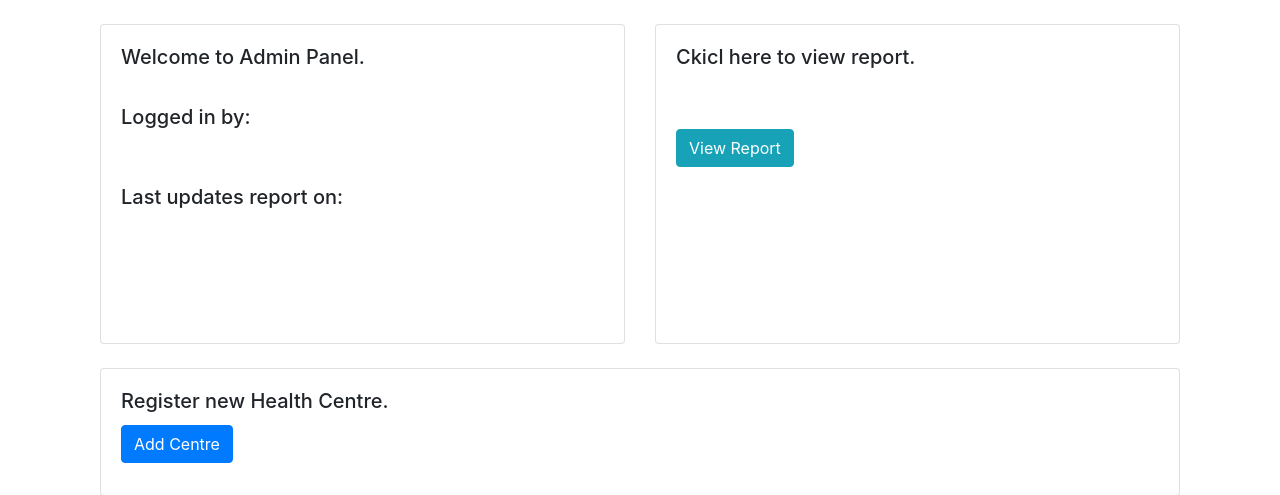
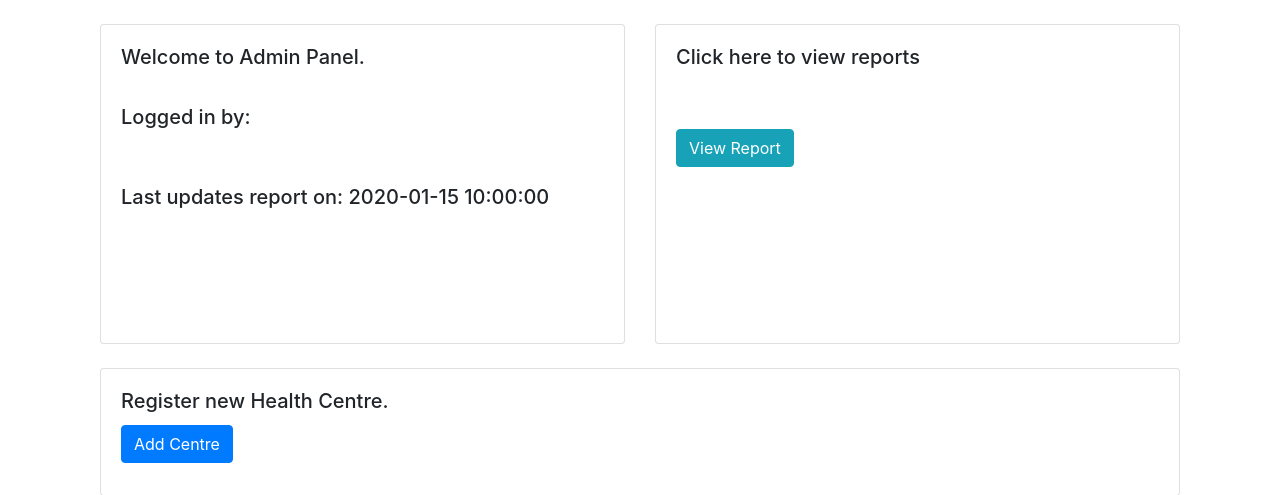
Before and after one commit to akashp90/EnggProject, a Flask app: page /admin in a window 1280 px wide. Shown: the part 56-551 px from the top of the page. Run offline with Flask 2, Linux system fonts and the light colour scheme; tables that the repository leaves empty hold one stand-in row (values such as "Sample post"); some libraries are stand-ins or nearby versions.

Commit message:
Update admin.html

```diff
--- a/handlers/admin.py
+++ b/handlers/admin.py
@@ -1,8 +1,10 @@
 from flask_restful import Resource
 from flask import render_template, make_response
-
+from models import reports
 
 class Admin(Resource):
     def get(self):
+        r=reports.query.order_by(reports.ReportTime.desc())
+        lr=r[0].ReportTime
         headers = {'Content-Type': 'text/html'}
-        return make_response(render_template('admin.html'), 200, headers)
+        return make_response(render_template('admin.html',lastreport=lr), 200, headers)
--- a/templates/admin.html
+++ b/templates/admin.html
@@ -12,9 +12,9 @@
    <div class="card-body">
      <h5 class="card-title">Welcome to Admin Panel.</h5>
      <br>
-     <h5>Logged in by:</h4>
+     <h5>Logged in by:</h5>
        <br><br>
-       <h5>Last updates report on:</h5>
+       <h5>Last updates report on: {{lastreport}}</h5>
 
  </div>
  </div>
@@ -24,7 +24,7 @@
   <div class="col-sm-6" style="background-color">
     <div class="card" style="height:20rem;">
    <div class="card-body">
-     <h5 class="card-title">Ckicl here to view report.</h5>
+     <h5 class="card-title">Click here to view reports</h5>
      <br><br>
       <button type="button" class="btn btn-info" onClick="window.location.href='/reports';">View Report</button>
    </div>
```
